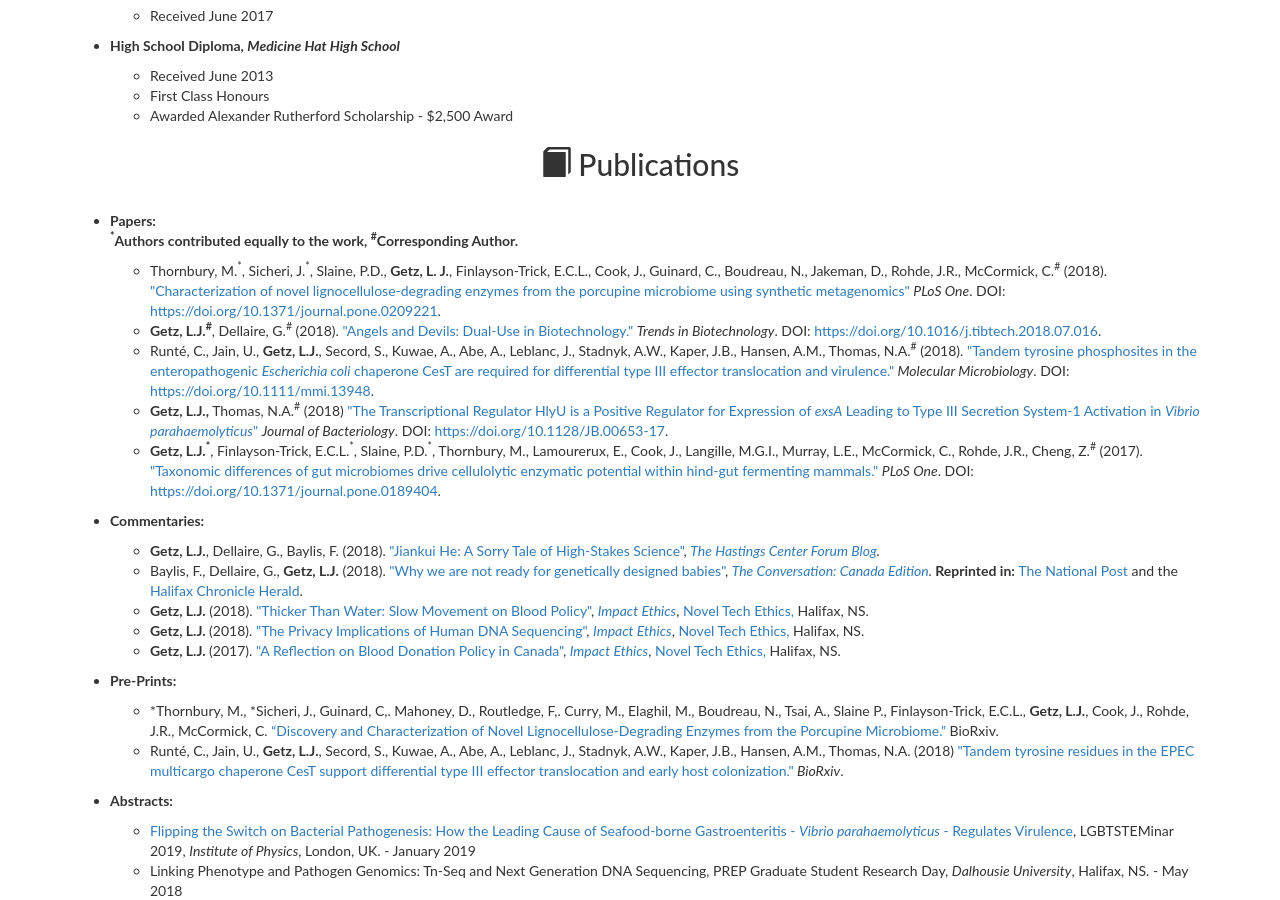
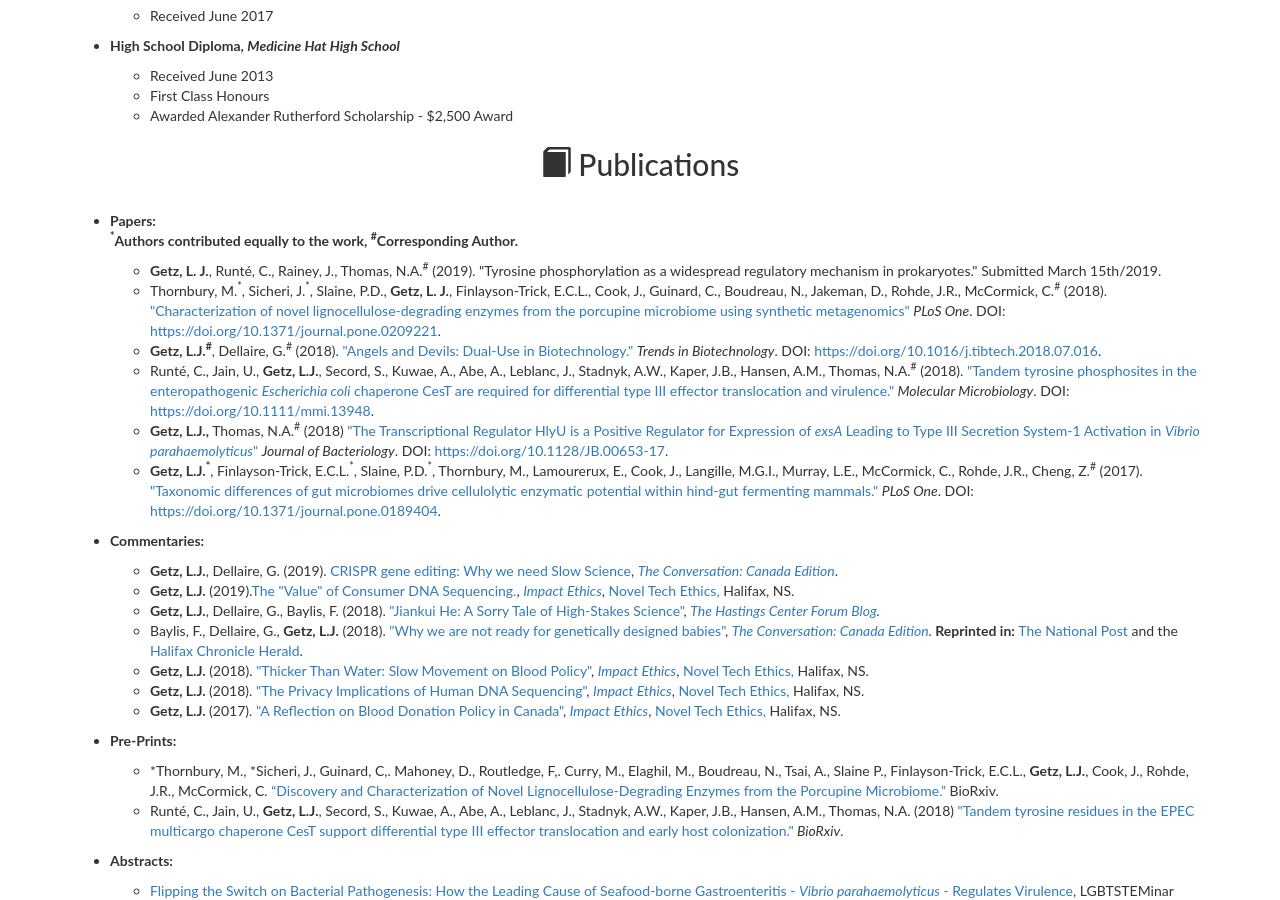
Before and after one commit to LandonGetz/OldCVWebsite, a Jekyll site: the page built from index.md, in a window 1280 px wide and 900 px high, scrolled down 2211 px. Built offline with Jekyll 4.4.1, drawn with Linux system fonts in a browser that asks for light colours; nearby versions of some CDN libraries.

Commit message:
March Update to CV
The Conversation, new paper submission, and Committee Updates

```diff
--- a/index.md
+++ b/index.md
@@ -126,6 +126,7 @@ scroll: true
 		</li>
 		<b><sup>*</sup>Authors contributed equally to the work, <sup>#</sup>Corresponding Author.</b>
             <ul id="sublist">
+                <li><b>Getz, L. J.</b>, Runté, C., Rainey, J., Thomas, N.A.<sup>#</sup> (2019). "Tyrosine phosphorylation as a widespread regulatory mechanism in prokaryotes." Submitted March 15th/2019.</li>
                 <li>Thornbury, M.<sup>*</sup>, Sicheri, J.<sup>*</sup>, Slaine, P.D., <b>Getz, L. J.</b>, Finlayson-Trick, E.C.L., Cook, J., Guinard, C., Boudreau, N., Jakeman, D., Rohde, J.R., McCormick, C.<sup>#</sup> (2018). <a href="https://journals.plos.org/plosone/article?id=10.1371/journal.pone.0209221" target="_blank">"Characterization of novel lignocellulose-degrading enzymes from the porcupine microbiome using synthetic metagenomics"</a> <i>PLoS One</i>. DOI: <a href="https://doi.org/10.1371/journal.pone.0209221" target="_blank">https://doi.org/10.1371/journal.pone.0209221</a>.</li>
 				<li><b>Getz, L.J.<sup>#</sup></b>, Dellaire, G.<sup>#</sup> (2018). <a href="https://www.cell.com/trends/biotechnology/fulltext/S0167-7799(18)30207-5" target="_blank">"Angels and Devils: Dual-Use in Biotechnology."</a> <i>Trends in Biotechnology</i>. DOI: <a href="https://doi.org/10.1016/j.tibtech.2018.07.016" target="_blank">https://doi.org/10.1016/j.tibtech.2018.07.016</a>.</li>
 				<li>Runté, C., Jain, U., <b>Getz, L.J.</b>, Secord, S., Kuwae, A., Abe, A., Leblanc, J., Stadnyk, A.W., Kaper, J.B., Hansen, A.M., Thomas, N.A.<sup>#</sup> (2018). <a href="http://onlinelibrary.wiley.com/doi/10.1111/mmi.13948/full" target="_blank">"Tandem tyrosine phosphosites in the enteropathogenic <i>Escherichia coli</i> chaperone CesT are required for differential type III effector translocation and virulence."</a><i> Molecular Microbiology</i>. DOI: <a href="https://doi.org/10.1111/mmi.13948" target="_blank">https://doi.org/10.1111/mmi.13948</a>.</li>
@@ -134,6 +135,8 @@ scroll: true
             </ul>
     <li id="list"><b>Commentaries:</b>
             <ul id="sublist">
+                <li><b>Getz, L.J.</b>, Dellaire, G. (2019). <a href="https://theconversation.com/crispr-gene-editing-why-we-need-slow-science-113639">CRISPR gene editing: Why we need Slow Science</a>, <i><a href="https://theconversation.com/ca" target="_blank">The Conversation: Canada Edition</a></i>.</li>
+                <li><b>Getz, L.J.</b> (2019).<a href="https://impactethics.ca/2019/02/28/the-value-of-consumer-dna-sequencing/">The "Value" of Consumer DNA Sequencing.</a>, <i><a href="http://www.impactethics.ca" target="_blank">Impact Ethics</a></i>, <a href="https://www.dal.ca/sites/noveltechethics.html" target="_blank">Novel Tech Ethics,</a> Halifax, NS.</li>
                 <li><b>Getz, L.J.</b>, Dellaire, G., Baylis, F. (2018). <a href="https://www.thehastingscenter.org/jiankui-sorry-tale-high-stakes-science/" target="_blank">"Jiankui He: A Sorry Tale of High-Stakes Science"</a>, <i><a href="https://www.thehastingscenter.org/publications-resources/forum/" target="_blank">The Hastings Center Forum Blog</a>.</i></li>
                 <li>Baylis, F., Dellaire, G., <b>Getz, L.J.</b> (2018). <a href="https://theconversation.com/why-we-are-not-ready-for-genetically-designed-babies-107756" target="_blank"> "Why we are not ready for genetically designed babies"</a>, <i><a href="https://theconversation.com/ca" target="_blank">The Conversation: Canada Edition</a>.</i><b> Reprinted in: </b><a href="https://nationalpost.com/pmn/news-pmn/why-we-are-not-ready-for-genetically-designed-babies" target="_blank">The National Post</a> and the <a href="https://www.thechronicleherald.ca/opinion/opinion-why-we-are-not-ready-for-genetically-designed-babies-263999/" target="_blank">Halifax Chronicle Herald</a>.</li>
                 <li><b>Getz, L.J.</b> (2018). <a href="https://impactethics.ca/2018/10/26/thicker-than-water-slow-movement-on-blood-policy/" target="_blank">"Thicker Than Water: Slow Movement on Blood Policy"</a>, <i><a href="http://www.impactethics.ca" target="_blank">Impact Ethics</a></i>, <a href="https://www.dal.ca/sites/noveltechethics.html" target="_blank">Novel Tech Ethics,</a> Halifax, NS.</li>
```
Also changed, not shown: 4 other files.
